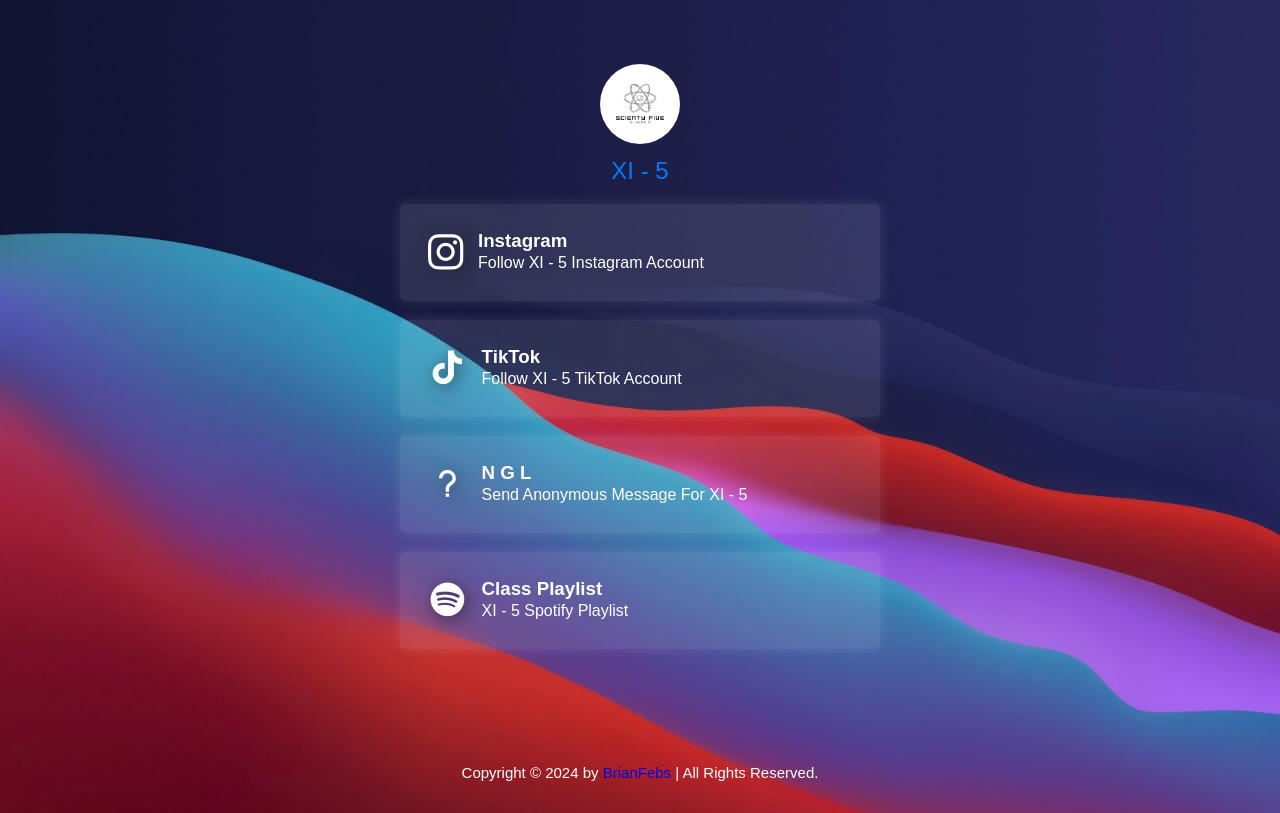
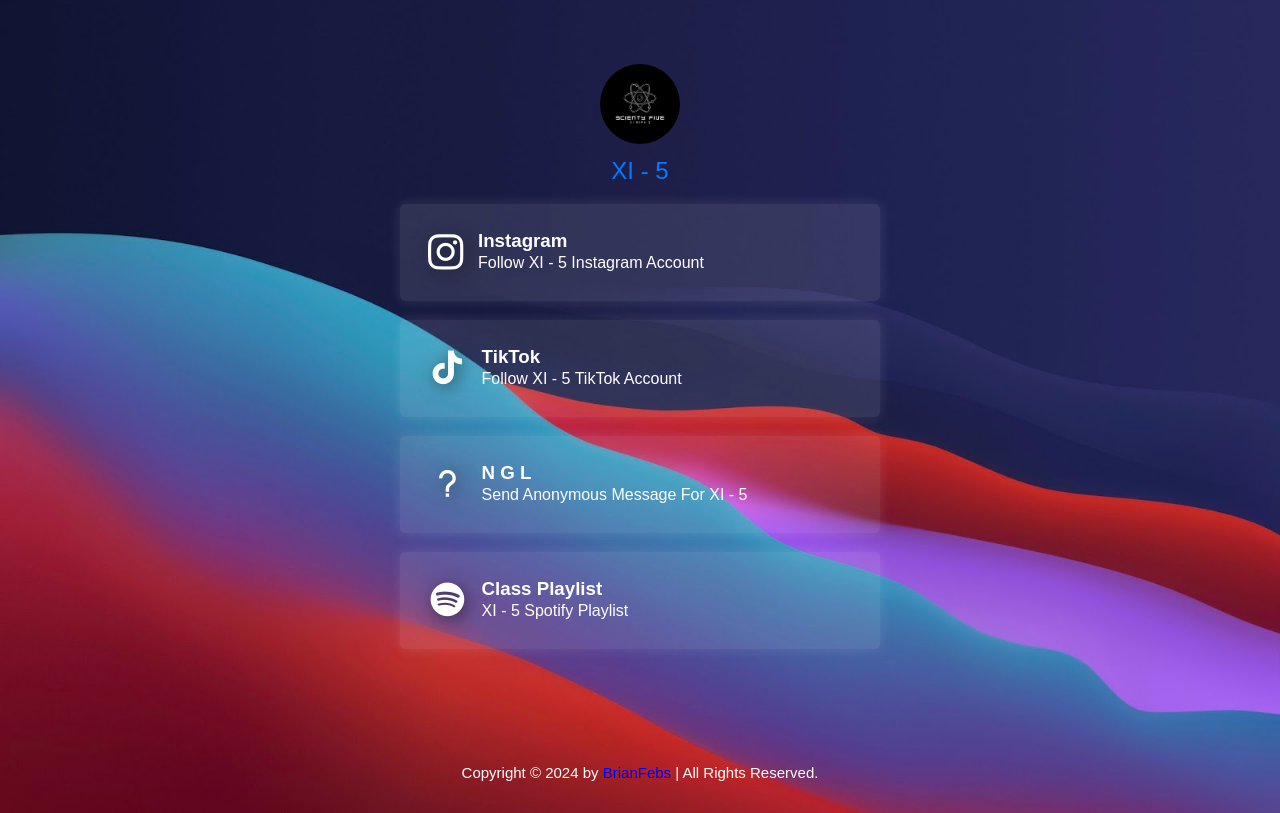
Before and after one commit to BrianFebriansyah/ScientyFive, a plain HTML site: page index.html in a window 1280 px wide. Drawn offline with nearby package versions, Linux system fonts and the light colour scheme.

Commit message:
index.html

```diff
--- a/index.html
+++ b/index.html
@@ -6,7 +6,7 @@
   <meta http-equiv="X-UA-Compatible" content="IE=edge" />
   <meta name="viewport" content="width=device-width, initial-scale=1.0" />
   <title>LinkTree | XI - 5</title>
-  <link rel="shortcut icon" href="assets/Logo XI - 5.png" type="image/x-icon">
+  <link rel="shortcut icon" href="assets/Logo XI - 5.jpg" type="image/x-icon">
   <!--CSS Style-->
   <link rel="stylesheet" href="style.css" />
   <link href="https://fonts.googleapis.com/css?family=Montserrat:400,700" rel="stylesheet">
@@ -18,7 +18,7 @@
   <div class="container">
 
     <div class="head__section">
-      <img src="assets/Logo XI - 5.png" alt="id image">
+      <img src="assets/Logo XI - 5.jpg" alt="id image">
       <p>XI - 5</p>
     </div>
 
```
